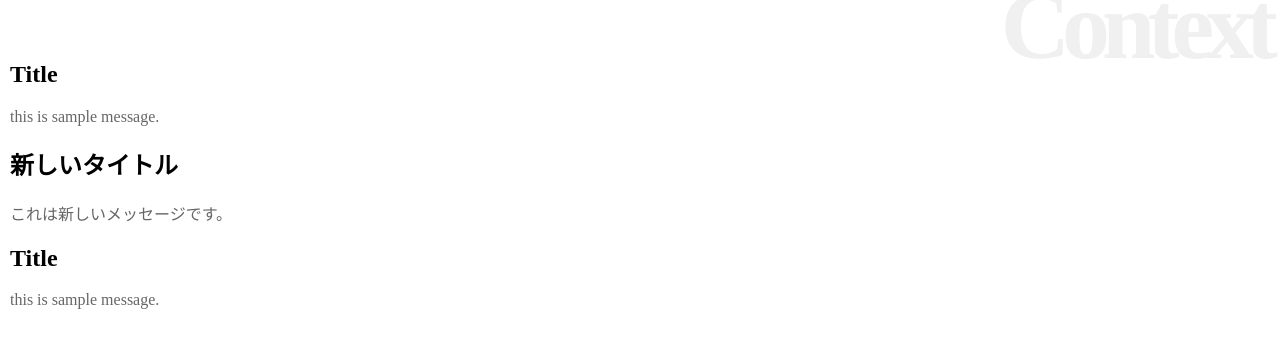
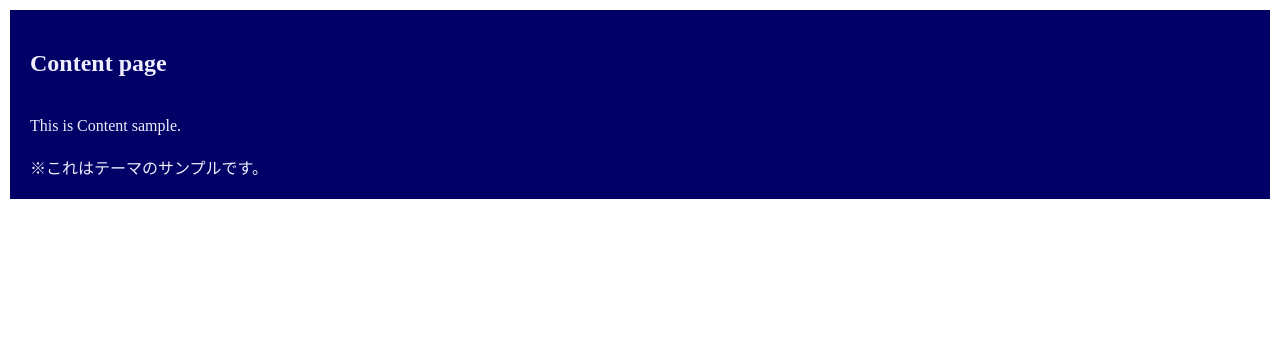
Before and after one commit to takuyaw-w/react_practice, a React (Create React App) app: page / in a window 1280 px wide. Shown: the top 348 px of the page. Built offline with nearby package versions, Linux system fonts and the light colour scheme.

Commit message:
list3-32

```diff
--- a/src/App.js
+++ b/src/App.js
@@ -1,50 +1,53 @@
 import React, {Component} from 'react';
 import './App.css';
 
-let data = {
-  title: 'Title',
-  message: 'this is sample message.'
-}
+let theme = {
+  light: {
+    backgroundColor: "#eef",
+    color: "#006",
+    padding: "10px"
+  },
+  dark: {
+    backgroundColor: "#006",
+    color: "#eef",
+    padding: "10px"
+  }
+};
 
-const SampleContext = React.createContext(data);
+const ThemeContext = React.createContext(theme.dark);
+
 class App extends Component {
-
-  newdata = {
-    title: '新しいタイトル',
-    message: 'これは新しいメッセージです。'
-  }
+  static contextType = ThemeContext;
 
   render() {
-    return <div>
-      <h1>Context</h1>
-      <Title />
-      <Message />
-      <SampleContext.Provider value={this.newdata}>
-        <Title />
-        <Message />
-      </SampleContext.Provider>
-      <Title />
-      <Message />
-    </div>
+    return (
+      <div style={this.context}>
+        <Title title="Content page" />
+        <Message message="This is Content sample." />
+        <Message message="※これはテーマのサンプルです。" />
+      </div>
+    )
   }
 }
 
 class Title extends Component {
-  static contextType = SampleContext;
+  static contextType = ThemeContext;
+
 
   render() {
+    console.log(this.context)
     return <div>
-      <h2>{this.context.title}</h2>
+      <h2 style={this.context}>{this.props.title}</h2>
     </div>
   }
 }
 
 class Message extends Component {
-  static contextType = SampleContext;
+  static contextType = ThemeContext;
 
   render() {
     return <div>
-      <p>{this.context.message}</p>
+      <p style={this.context}>{this.props.message}</p>
     </div>
   }
 
```
